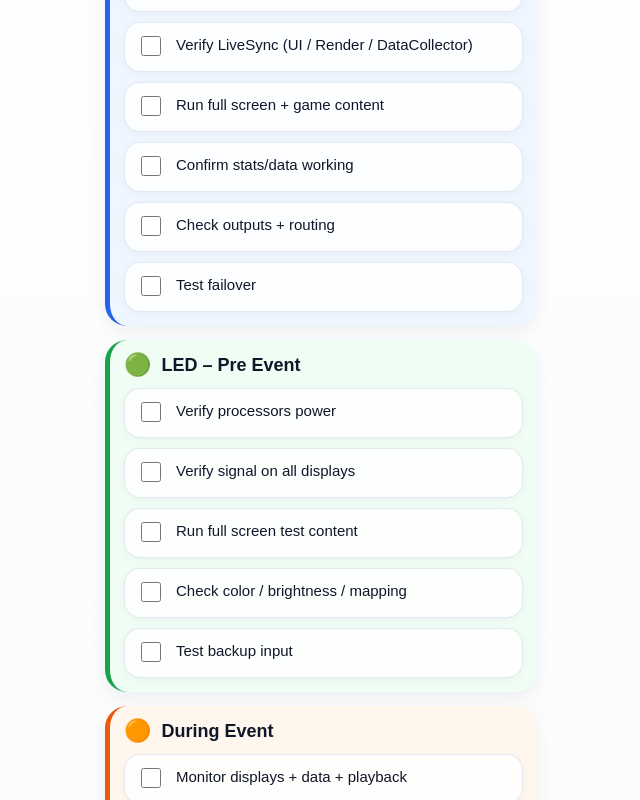
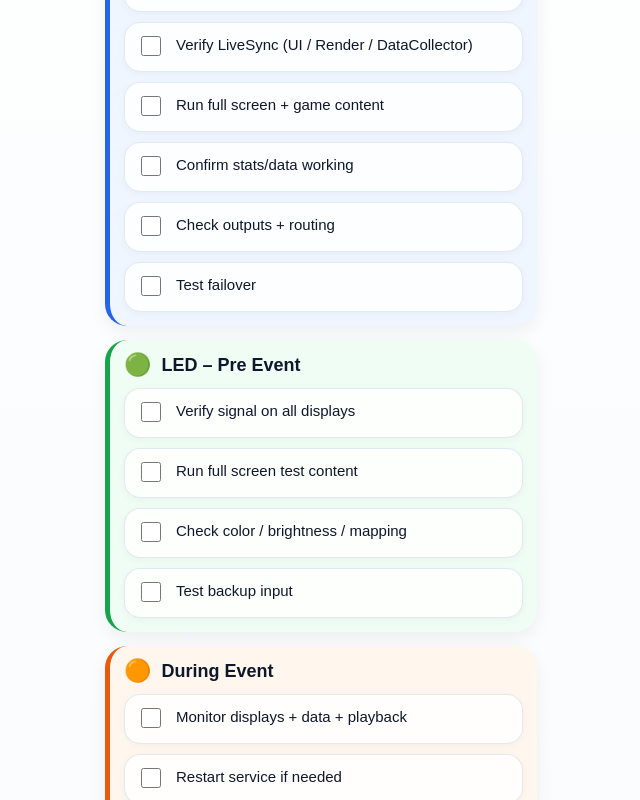
Before and after one commit to ANCServices/anc-field-tech-checklist, a Next.js app: page / in a window 1280 px wide. Shown: the part 667-1467 px from the top of the page, without its empty margins (319-959 px from the left). Built offline with nearby package versions, Linux system fonts and the light colour scheme.

Commit message:
Update page.tsx

```diff
--- a/app/page.tsx
+++ b/app/page.tsx
@@ -49,7 +49,6 @@ const sections: Section[] = [
     accent: "#16a34a",
     background: "#f0fdf4",
     items: [
-      "Verify processors power",
       "Verify signal on all displays",
       "Run full screen test content",
       "Check color / brightness / mapping",
```
